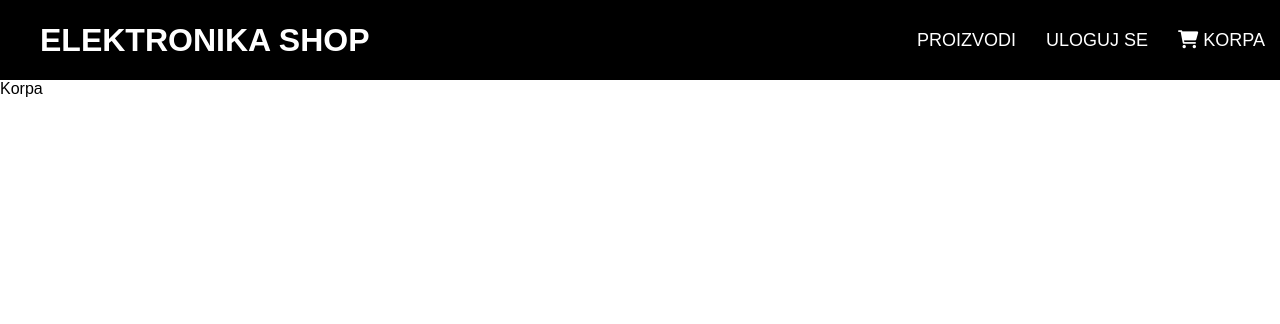
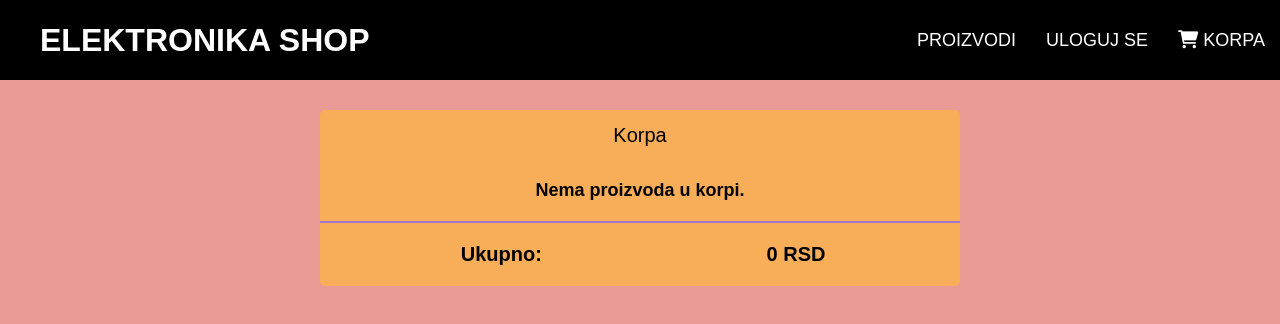
Before and after one commit to petroviicaleksandra/projekatITEH, a React (Create React App) app: page /cart in a window 1280 px wide. Shown: the top 324 px of the page. Built offline with nearby package versions, Linux system fonts and the light colour scheme.

Commit message:
Napravljena korpa

```diff
--- a/src/App.css
+++ b/src/App.css
@@ -1,3 +1,6 @@
+body {
+  background: rgb(235, 155, 149);
+}
 .header {
   position: sticky;
   top: 0;
@@ -89,3 +92,88 @@
 .product-add-button:active {
   transform: translateY(2px);
 }
+.cart-items {
+  margin: 30px auto;
+  width: 50%;
+  background-color: rgb(248, 173, 88);
+  /* border: 2px solid black; */
+  border-radius: 5px;
+}
+.cart-items-header {
+  display: flex;
+  justify-content: space-around;
+  align-items: center;
+  font-size: 20px;
+  height: 50px;
+}
+.cart-items-empty {
+  display: flex;
+  justify-content: center;
+  align-items: center;
+  font-size: 18px;
+  font-weight: 700;
+  padding-top: 20px;
+  padding-bottom: 20px;
+}
+.cart-items-image {
+  border: 2px solid red;
+  width: 40vh;
+  height: auto;
+  margin-bottom: 5px;
+}
+
+.cart-items-list {
+  display: flex;
+  align-items: center;
+  flex-direction: column;
+
+  padding-top: 20px;
+  padding-left: 20px;
+  padding-bottom: 20px;
+  font-weight: 700;
+}
+
+.cart-items-name,
+.cart-items-function {
+  margin-bottom: 5px;
+  width: 25%;
+}
+
+.cart-items-add,
+.cart-items-remove {
+  width: 50px;
+  margin-right: 15px;
+  border: none;
+  border-radius: 3px;
+  font-size: 18px;
+  color: white;
+  cursor: pointer;
+  margin-bottom: 5px;
+}
+
+.cart-items-add {
+  background-color: tomato;
+}
+.cart-items-remove {
+  background-color: turquoise;
+}
+.cart-items-add:active {
+  transform: translateY(1.2px);
+}
+.cart-items-remove:active {
+  transform: translateY(1.2px);
+}
+.cart-items-total-price-name {
+  display: flex;
+  padding-top: 20px;
+  padding-bottom: 20px;
+  padding-left: 22%;
+  font-size: 20px;
+  font-weight: 700;
+  border-top: 2px solid rgb(165, 118, 209);
+}
+
+.cart-items-total-price {
+  display: flex;
+  padding-left: 45%;
+}
--- a/src/App.js
+++ b/src/App.js
@@ -5,15 +5,62 @@ import Header from "./components/front/Header";
 import { BrowserRouter, Routes, Route } from "react-router-dom";
 import Proizvodi from "./components/front/Proizvodi";
 import Korpa from "./components/front/Korpa";
+import { useState } from "react";
 
 function App() {
   const { proizvodi } = data;
+  const [korpa, setKorpa] = useState([]);
+
+  const dodajProizvod = (proizvod) => {
+    const Postoji = korpa.find((pr) => pr.id === proizvod.id);
+
+    if (Postoji) {
+      setKorpa(
+        korpa.map((pr) =>
+          pr.id === proizvod.id
+            ? {
+                ...Postoji,
+                kolicina: Postoji.kolicina + 1,
+              }
+            : pr
+        )
+      );
+    } else {
+      setKorpa([...korpa, { ...proizvod, kolicina: 1 }]);
+    }
+  };
+  const obrisiProizvod = (proizvod) => {
+    const Postoji = korpa.find((pr) => pr.id === proizvod.id);
+    if (Postoji.kolicina === 1) {
+      setKorpa(korpa.filter((pr) => pr.id !== proizvod.id));
+    } else {
+      setKorpa(
+        korpa.map((pr) =>
+          pr.id === proizvod.id
+            ? { ...Postoji, kolicina: Postoji.kolicina - 1 }
+            : pr
+        )
+      );
+    }
+  };
   return (
     <BrowserRouter>
       <Header />
       <Routes>
-        <Route path="/" element={<Proizvodi pr={proizvodi} />} />
-        <Route path="/cart" element={<Korpa />} />
+        <Route
+          path="/"
+          element={<Proizvodi pr={proizvodi} dodajProizvod={dodajProizvod} />}
+        />
+        <Route
+          path="/cart"
+          element={
+            <Korpa
+              korpa={korpa}
+              dodajProizvod={dodajProizvod}
+              obrisiProizvod={obrisiProizvod}
+            />
+          }
+        />
       </Routes>
     </BrowserRouter>
   );
--- a/src/components/front/Korpa.js
+++ b/src/components/front/Korpa.js
@@ -1,7 +1,52 @@
 import React from "react";
 
-const Korpa = () => {
-  return <div>Korpa</div>;
+const Korpa = ({ korpa, dodajProizvod, obrisiProizvod }) => {
+  const ukupnaCena = korpa.reduce(
+    (cena, pr) => cena + pr.kolicina * pr.cena,
+    0
+  );
+  return (
+    <div className="cart-items">
+      <div className="cart-items-header">Korpa</div>
+      {korpa.length === 0 && (
+        <div className="cart-items-empty">Nema proizvoda u korpi.</div>
+      )}
+
+      <div>
+        {korpa.map((proizvod) => (
+          <div className="cart-items-list" key={proizvod.id}>
+            <img
+              className="cart-items-image"
+              src={proizvod.slika}
+              alt={proizvod.naziv}
+            />
+            <div className="cart-items-name">{proizvod.naziv}</div>
+            <div className="cart-items-price">
+              {proizvod.kolicina} * {proizvod.cena} RSD
+            </div>
+            <div className="cart-items-function">
+              <button
+                className="cart-items-add"
+                onClick={() => dodajProizvod(proizvod)}
+              >
+                +
+              </button>
+              <button
+                className="cart-items-remove"
+                onClick={() => obrisiProizvod(proizvod)}
+              >
+                -
+              </button>
+            </div>
+          </div>
+        ))}
+      </div>
+      <div className="cart-items-total-price-name">
+        Ukupno:
+        <div className="cart-items-total-price">{ukupnaCena} RSD</div>
+      </div>
+    </div>
+  );
 };
 
 export default Korpa;
--- a/src/components/front/Proizvodi.js
+++ b/src/components/front/Proizvodi.js
@@ -1,6 +1,6 @@
 import React from "react";
 
-const Proizvodi = ({ pr }) => {
+const Proizvodi = ({ pr, dodajProizvod }) => {
   return (
     <div className="products">
       {pr.map((proizvod) => (
@@ -17,7 +17,12 @@ const Proizvodi = ({ pr }) => {
           </div>
           <div className="product-price">{proizvod.cena} RSD</div>
           <div>
-            <button className="product-add-button">Kupi</button>
+            <button
+              className="product-add-button"
+              onClick={() => dodajProizvod(proizvod)}
+            >
+              Kupi
+            </button>
           </div>
         </div>
       ))}
```
